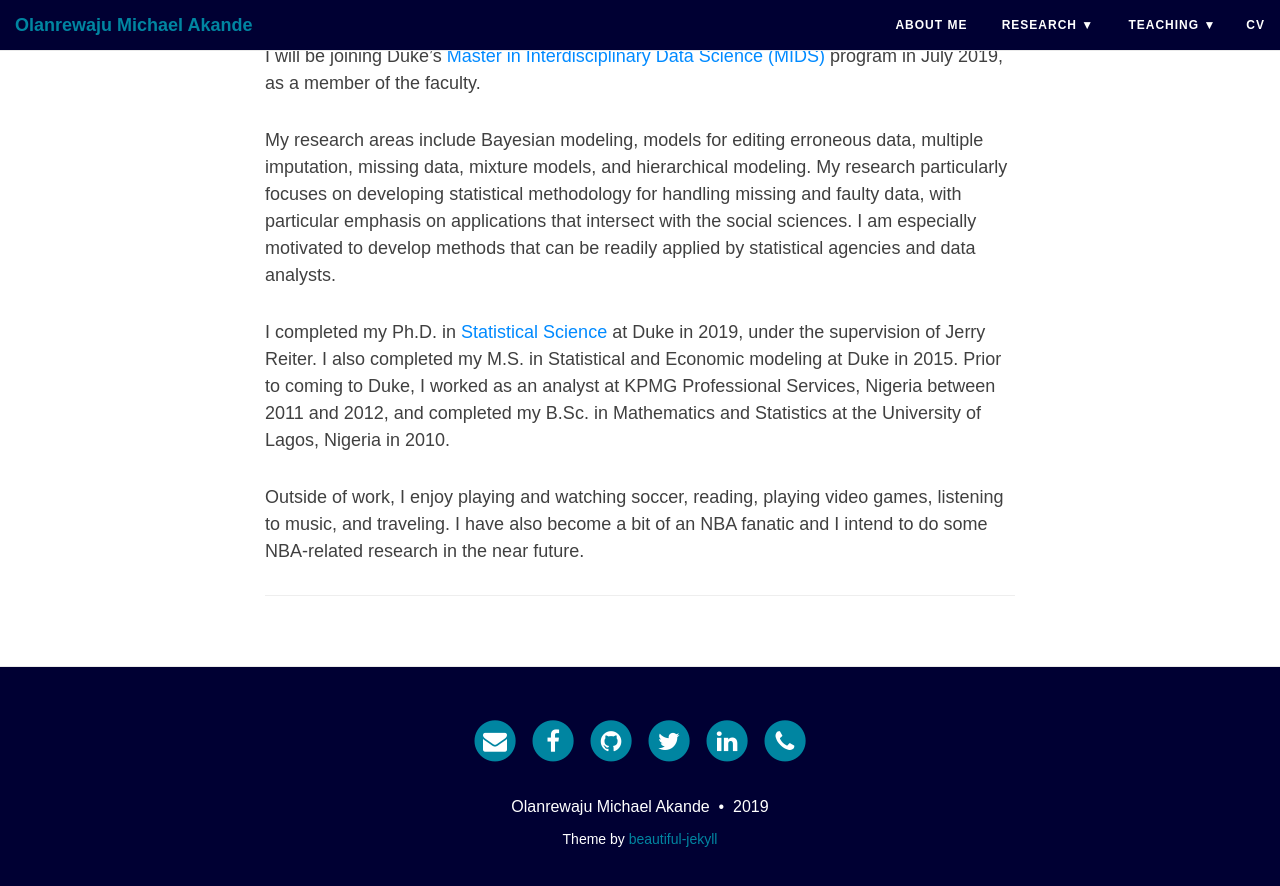
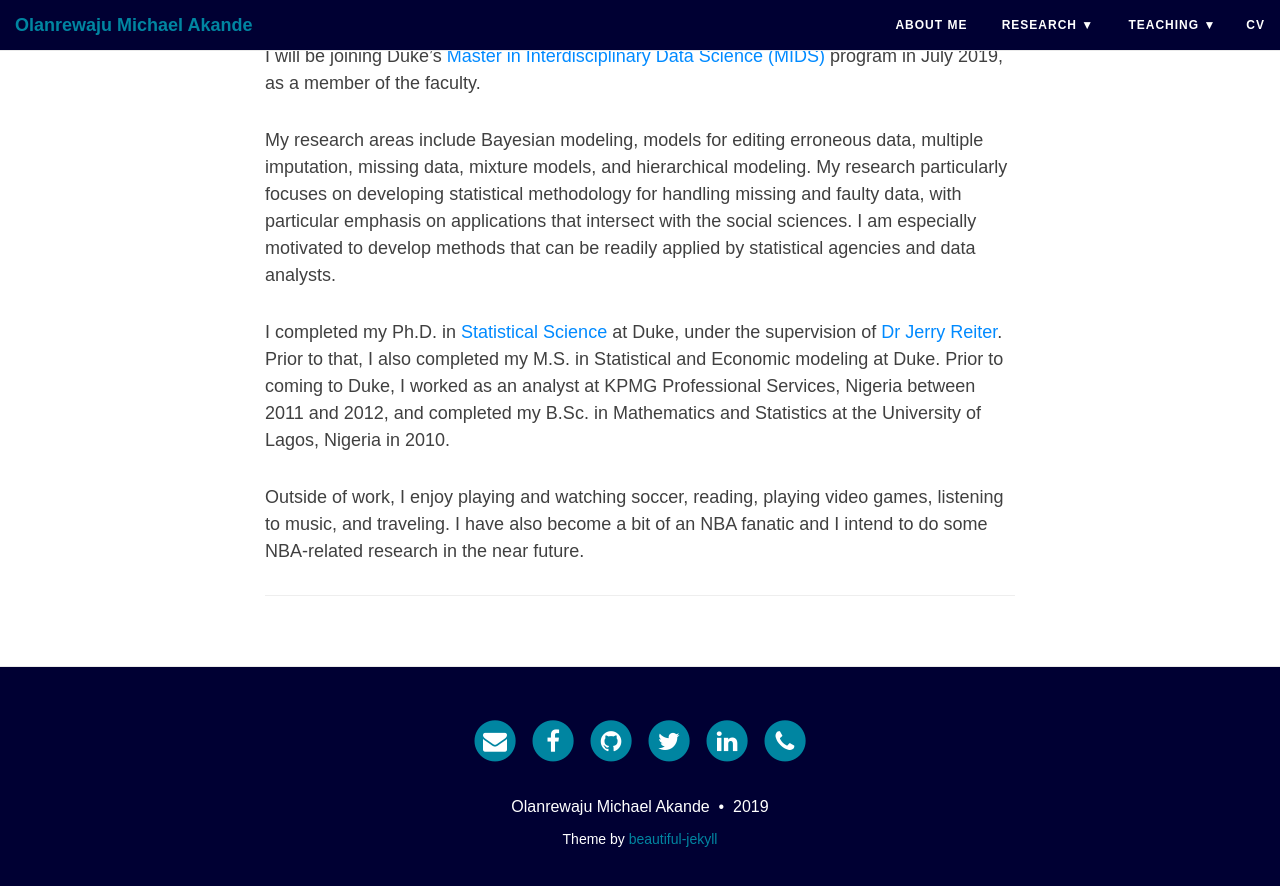
Before and after one commit to akandelanre/akandelanre.github.io, a Jekyll site: the page built from aboutme.md, in a window 1280 px wide and 900 px high, scrolled down 765 px. Shown: the top 886 px of the window. Built offline with Jekyll 4.4.1, drawn with Linux system fonts in a browser that asks for light colours; nearby versions of some CDN libraries.

Commit message:
Update about me

```diff
--- a/aboutme.md
+++ b/aboutme.md
@@ -8,7 +8,7 @@ I will be joining Duke’s [Master in Interdisciplinary Data Science (MIDS)](htt
 
 My research areas include Bayesian modeling, models for editing erroneous data, multiple imputation, missing data, mixture models, and hierarchical modeling. My research particularly focuses on developing statistical methodology for handling missing and faulty data, with particular emphasis on applications that intersect with the social sciences. I am especially motivated to develop methods that can be readily applied by statistical agencies and data analysts.
 
-I completed my Ph.D. in [Statistical Science](https://stat.duke.edu) at Duke in 2019, under the supervision of Jerry Reiter. I also completed my M.S. in Statistical and Economic modeling at Duke in 2015. Prior to coming to Duke, I worked as an analyst at KPMG Professional Services, Nigeria between 2011 and 2012, and completed my B.Sc. in Mathematics and Statistics at the University of Lagos, Nigeria in 2010.
+I completed my Ph.D. in [Statistical Science](https://stat.duke.edu) at Duke, under the supervision of [Dr Jerry Reiter](http://www2.stat.duke.edu/~jerry/). Prior to that, I also completed my M.S. in Statistical and Economic modeling at Duke. Prior to coming to Duke, I worked as an analyst at KPMG Professional Services, Nigeria between 2011 and 2012, and completed my B.Sc. in Mathematics and Statistics at the University of Lagos, Nigeria in 2010.
 
 Outside of work, I enjoy playing and watching soccer, reading, playing video games, listening to music, and traveling. I have also become a bit of an NBA fanatic and I intend to do some NBA-related research in the near future.
 
```
